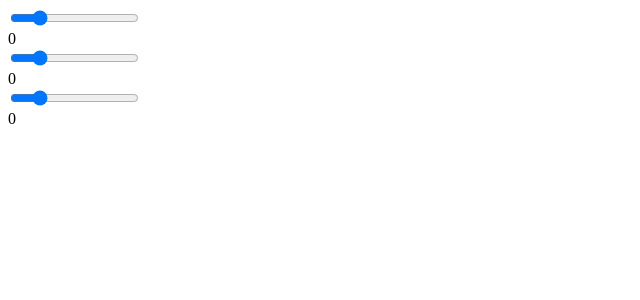
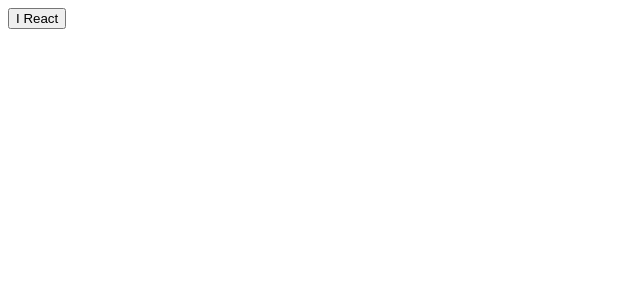
Before and after one commit to JoseHdez2/react-fundamentals, a React app: page / in a window 1280 px wide. Shown: the top 300 px of the page, without its empty margins (0-640 px from the left). Built offline with nearby package versions, Linux system fonts and the light colour scheme.

Commit message:
08 React Fundamentals
Accessing Child Properties

```diff
--- a/App.js
+++ b/App.js
@@ -2,52 +2,18 @@
 import ReactDOM from 'react-dom';
 
 class App extends React.Component {
-  constructor(){
-    super();
-    this.state = {
-      red: 0,
-      green: 0,
-      blue: 0
-     };
-    this.update = this.update.bind(this);
-  }
-
-  update(e){
-    this.setState({
-      red: ReactDOM.findDOMNode(this.refs.red.refs.inp).value,
-      green: ReactDOM.findDOMNode(this.refs.green.refs.inp).value,
-      blue: ReactDOM.findDOMNode(this.refs.blue.refs.inp).value
-    });
-  }
-
   render(){
-    return (
-      <div>
-        <Slider ref="red" update={this.update} />
-        {this.state.red}
-        <br/>
-        <Slider ref="green" update={this.update} />
-        {this.state.green}
-        <br/>
-        <Slider ref="blue" update={this.update} />
-        {this.state.blue}
-        <br/>
-      </div>
-    );
+    return <Button>I <Heart/> React</Button>
   }
 }
 
-class Slider extends React.Component {
+class Button extends React.Component {
   render(){
-    return (
-      <div>
-        <input ref="inp" type="range"
-          min="0"
-          max="255"
-          onChange={this.props.update} />
-      </div>
-    );
+    return <button>{this.props.children}</button>
   }
 }
 
+const Heart = () => <span className="glyphicon glyphicon-heart"></
+  span>
+
 export default App
```
